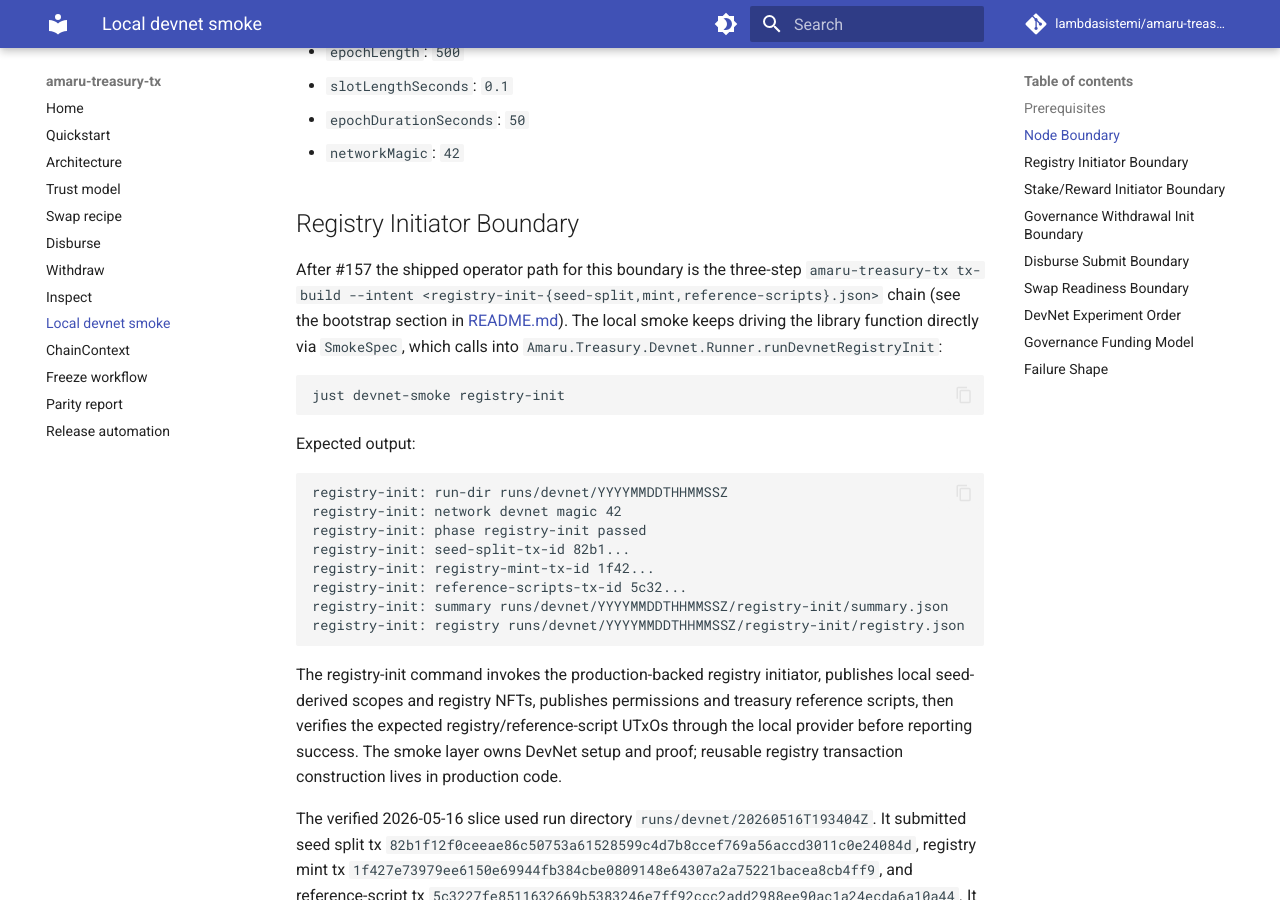
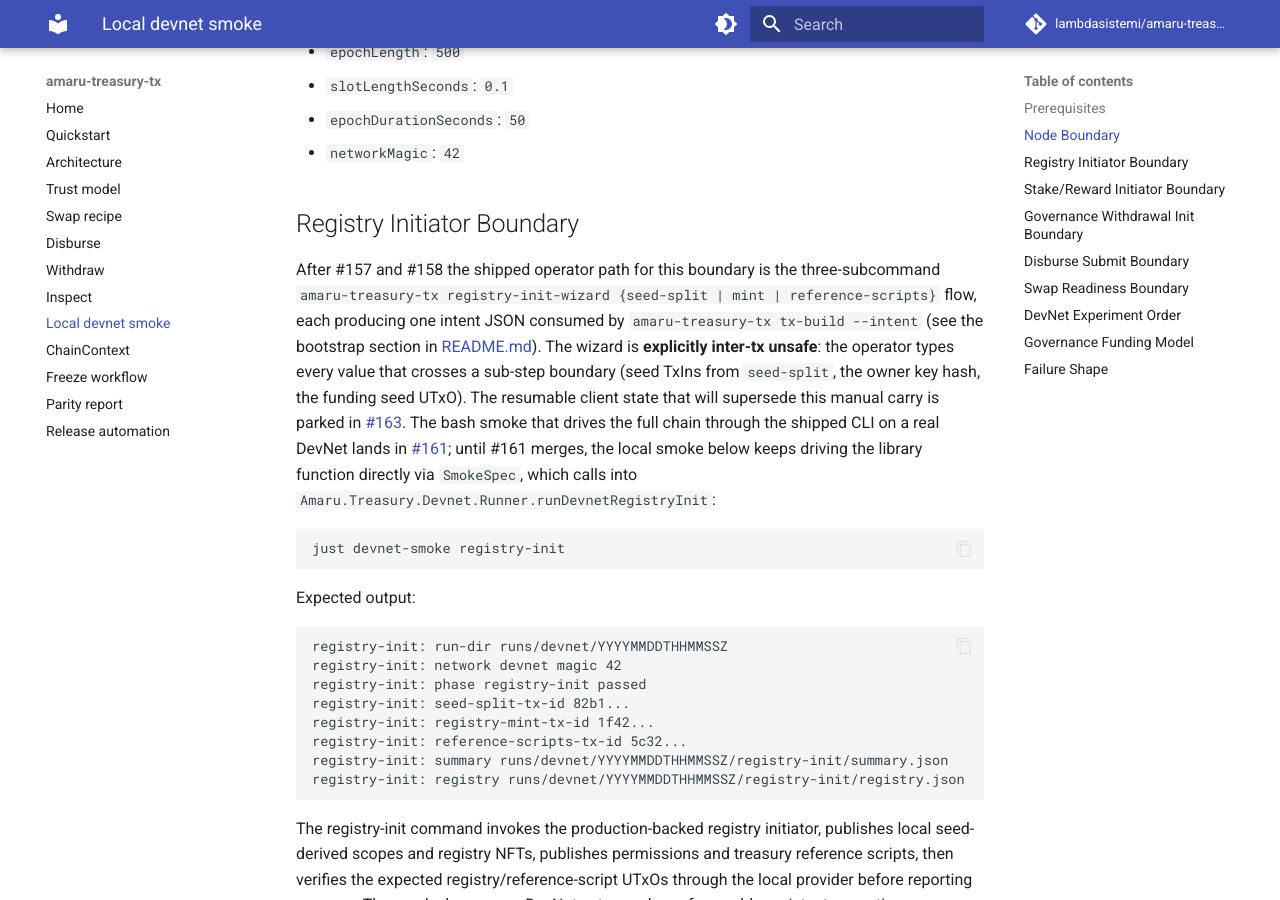
Before and after one commit to lambdasistemi/amaru-treasury-tx, an MkDocs documentation site: the page built from docs/local-devnet-smoke.md, in a window 1280 px wide and 900 px high, scrolled down 1620 px. Built offline with MkDocs 1.6.1 and Material for MkDocs 9.7.7, drawn with Linux system fonts in a browser that asks for light colours; comment, search, counter and statistics services are not loaded.

Commit message:
docs(158): registry-init-wizard operator path
Slice 6 of #158. Aligns README and the local-devnet-smoke docs with
the three-subcommand operator path shipped by Slices 1–4 and the
explicit-inter-tx-unsafe design framing.

- README.md: replace the "wizards ship in #158" forward reference with
  a worked example of `registry-init-wizard {seed-split | mint |
  reference-scripts}` invocations. Show operator-typed seed TxIns and
  owner key hash at `mint`, the funding seed at `reference-scripts`.
  Carry the "Explicit inter-tx unsafe" warning naming the typical
  mistakes (swapping #0/#1, stale txid, wrong key hash). Forward-
  reference #163 (resumable client state). Update the goldens note
  to name RegistryInitWizardFixtures.
- docs/local-devnet-smoke.md: update the Registry Initiator Boundary
  preamble to mention the shipped wizard path, the unsafe carry, and
  the #163 follow-up; keep the existing `just devnet-smoke
  registry-init` flow as the local library-proof until #161 ships
  the bash CLI smoke.

Tasks: T025, T026

````diff
--- a/docs/local-devnet-smoke.md
+++ b/docs/local-devnet-smoke.md
@@ -91,12 +91,22 @@ runs/devnet/YYYYMMDDTHHMMSSZ/
 
 ## Registry Initiator Boundary
 
-After #157 the shipped operator path for this boundary is the
-three-step `amaru-treasury-tx tx-build --intent
-<registry-init-{seed-split,mint,reference-scripts}.json>` chain (see
-the bootstrap section in [README.md](https://github.com/lambdasistemi/amaru-treasury-tx/blob/main/README.md#devnet-bootstrap-via-tx-build---intent)). The local smoke
-keeps driving the library function directly via `SmokeSpec`, which
-calls into `Amaru.Treasury.Devnet.Runner.runDevnetRegistryInit`:
+After #157 and #158 the shipped operator path for this boundary is
+the three-subcommand `amaru-treasury-tx registry-init-wizard
+{seed-split | mint | reference-scripts}` flow, each producing one
+intent JSON consumed by `amaru-treasury-tx tx-build --intent` (see
+the bootstrap section in [README.md](https://github.com/lambdasistemi/amaru-treasury-tx/blob/main/README.md#devnet-bootstrap-via-tx-build---intent)).
+The wizard is **explicitly inter-tx unsafe**: the operator types every
+value that crosses a sub-step boundary (seed TxIns from `seed-split`,
+the owner key hash, the funding seed UTxO). The resumable client
+state that will supersede this manual carry is parked in
+[#163](https://github.com/lambdasistemi/amaru-treasury-tx/issues/163).
+The bash smoke that drives the full chain through the shipped CLI on
+a real DevNet lands in
+[#161](https://github.com/lambdasistemi/amaru-treasury-tx/issues/161);
+until #161 merges, the local smoke below keeps driving the library
+function directly via `SmokeSpec`, which calls into
+`Amaru.Treasury.Devnet.Runner.runDevnetRegistryInit`:
 
 ```bash
 just devnet-smoke registry-init
````
Also changed, not shown: README.md (+59 -11 lines), specs/158-registry-init-wizard/tasks.md (+2 -2 lines).
